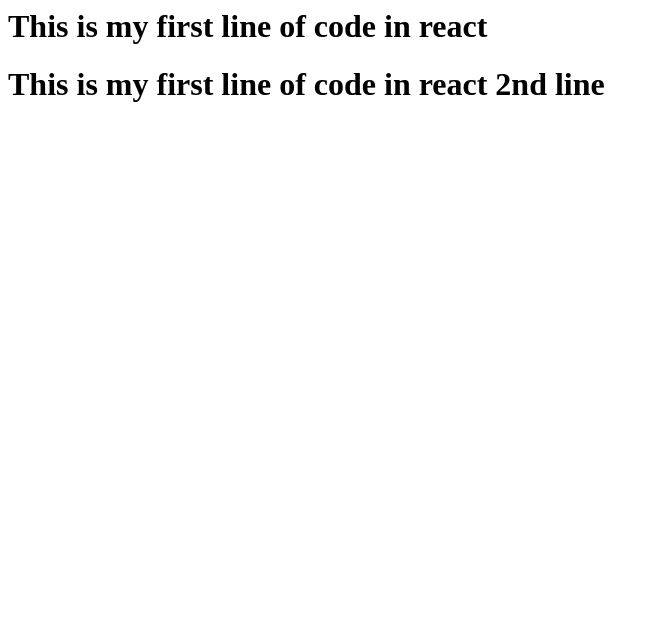
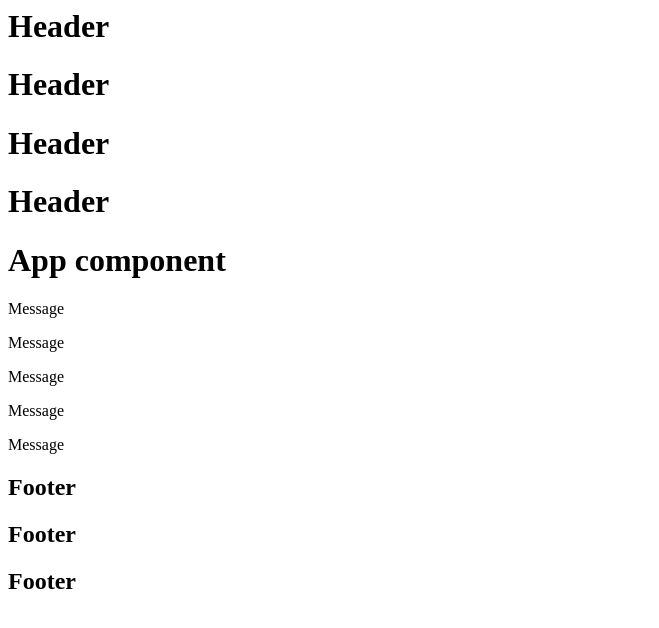
Before and after one commit to FahadShaik/ReactJS, a React (Create React App) app in the folder hello-world/: page / in a window 1280 px wide. Shown: the top 628 px of the page, without its empty margins (0-659 px from the left). Built offline with nearby package versions, Linux system fonts and the light colour scheme.

Commit message:
Classbased components and several concepts

```diff
--- /dev/null
+++ b/hello-world/src/components/App.jsx
@@ -0,0 +1,25 @@
+import Footer from "./Footer";
+import Header from "./Header";
+import Message from "./Message";
+
+const App = () => {
+  return (
+    <div>
+      <Header />
+      <Header />
+      <Header />
+      <Header />
+      <h1>App component</h1>
+      <Message />
+      <Message />
+      <Message />
+      <Message />
+      <Message />
+      <Footer />
+      <Footer />
+      <Footer />
+    </div>
+  );
+};
+
+export default App;
--- /dev/null
+++ b/hello-world/src/components/Footer.jsx
@@ -0,0 +1,9 @@
+let Footer = () => {
+  return (
+    <div>
+      <h2>Footer</h2>
+    </div>
+  );
+};
+
+export default Footer;
--- /dev/null
+++ b/hello-world/src/components/Header.jsx
@@ -0,0 +1,9 @@
+const Header = () => {
+  return (
+    <div>
+      <h1>Header</h1>
+    </div>
+  );
+};
+
+export default Header;
--- /dev/null
+++ b/hello-world/src/components/Message.jsx
@@ -0,0 +1,13 @@
+import React, { Component } from "react";
+
+class Message extends Component {
+  render() {
+    return (
+      <div>
+        <p>Message</p>
+      </div>
+    );
+  }
+}
+
+export default Message;
--- a/hello-world/src/index.js
+++ b/hello-world/src/index.js
@@ -4,6 +4,7 @@
 
 // i wanna inject the same thing from react
 import ReactDOM from "react-dom";
-import FirstComponent from "./FirstComponent";
+// import FirstComponent from "./FirstComponent";
+import App from "./components/App";
 
-ReactDOM.render(<FirstComponent />, document.getElementById("root"));
+ReactDOM.render(<App />, document.getElementById("root")); // react 17
```
Also changed, not shown: hello-world/src/components/FirstComponent.js (renamed from hello-world/src/FirstComponent.js), 1 other file (tests, documents, lock files or other folders).
